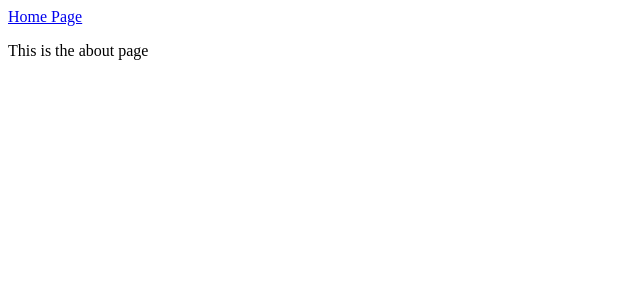
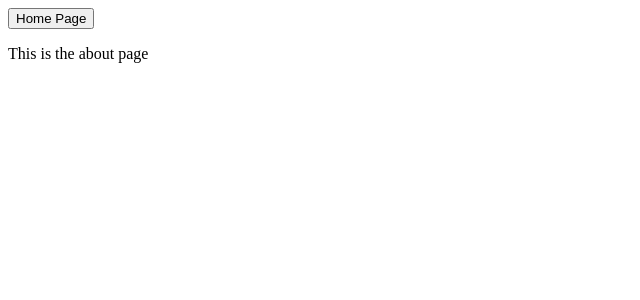
Before and after one commit to picklu/nextapp, a Next.js app: page /about in a window 1280 px wide. Shown: the top 300 px of the page, without its empty margins (0-640 px from the left). Built offline with nearby package versions, Linux system fonts and the light colour scheme.

Commit message:
Link with a button

```diff
--- a/pages/about.js
+++ b/pages/about.js
@@ -3,7 +3,7 @@ import Link from 'next/link';
 export default () => (
     <div>
         <Link href="/">
-            <a title="Home Page">Home Page</a>
+            <button>Home Page</button>
         </Link>
         <p>This is the about page</p>
     </div>
--- a/pages/index.js
+++ b/pages/index.js
@@ -3,7 +3,7 @@ import Link from 'next/link';
 const Index = () => (
     <div>
         <Link href="/about">
-            <a title="About Page">About Page</a>
+            <button>About Page</button>
         </Link>
         <p>Hello Next.js</p>
     </div>
```
